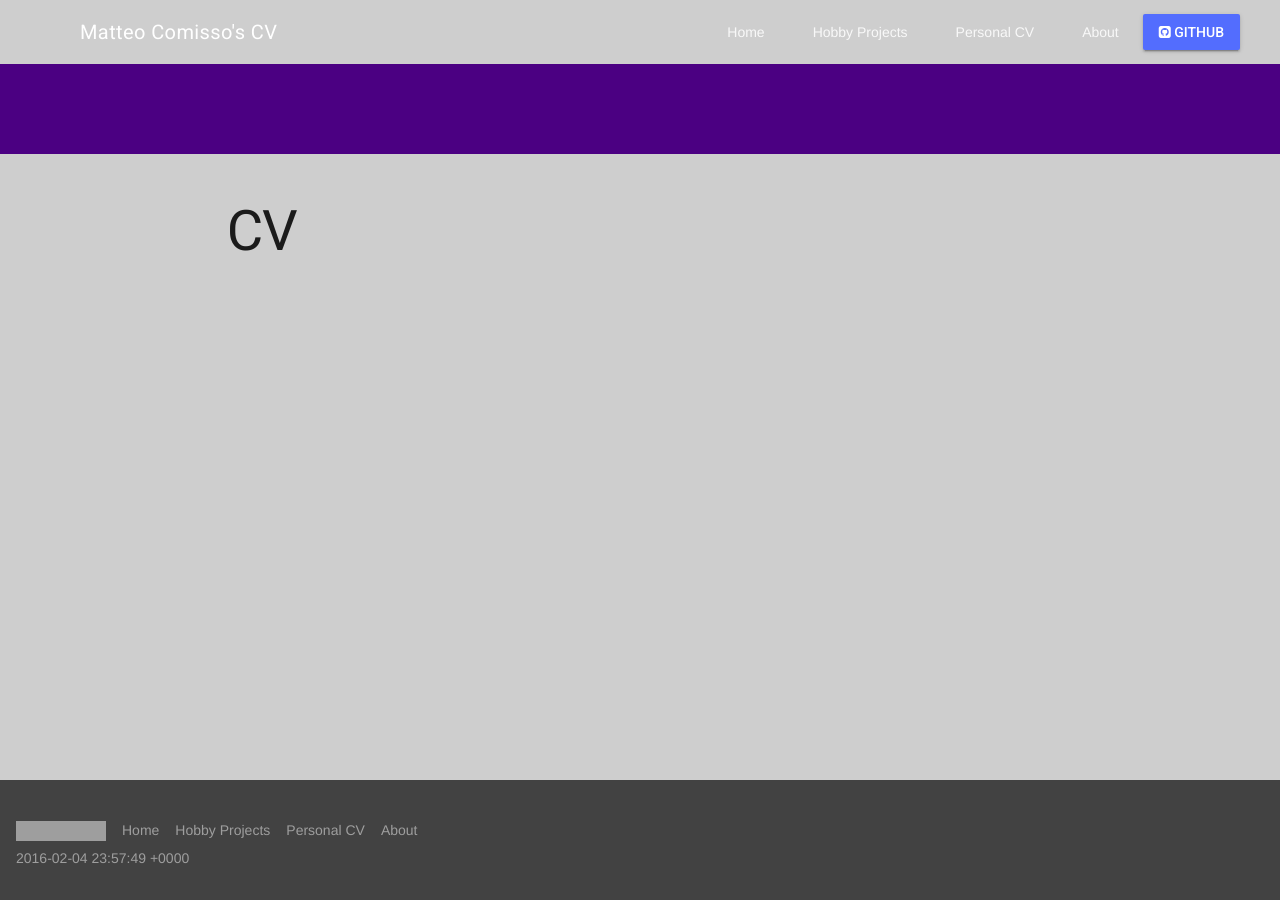
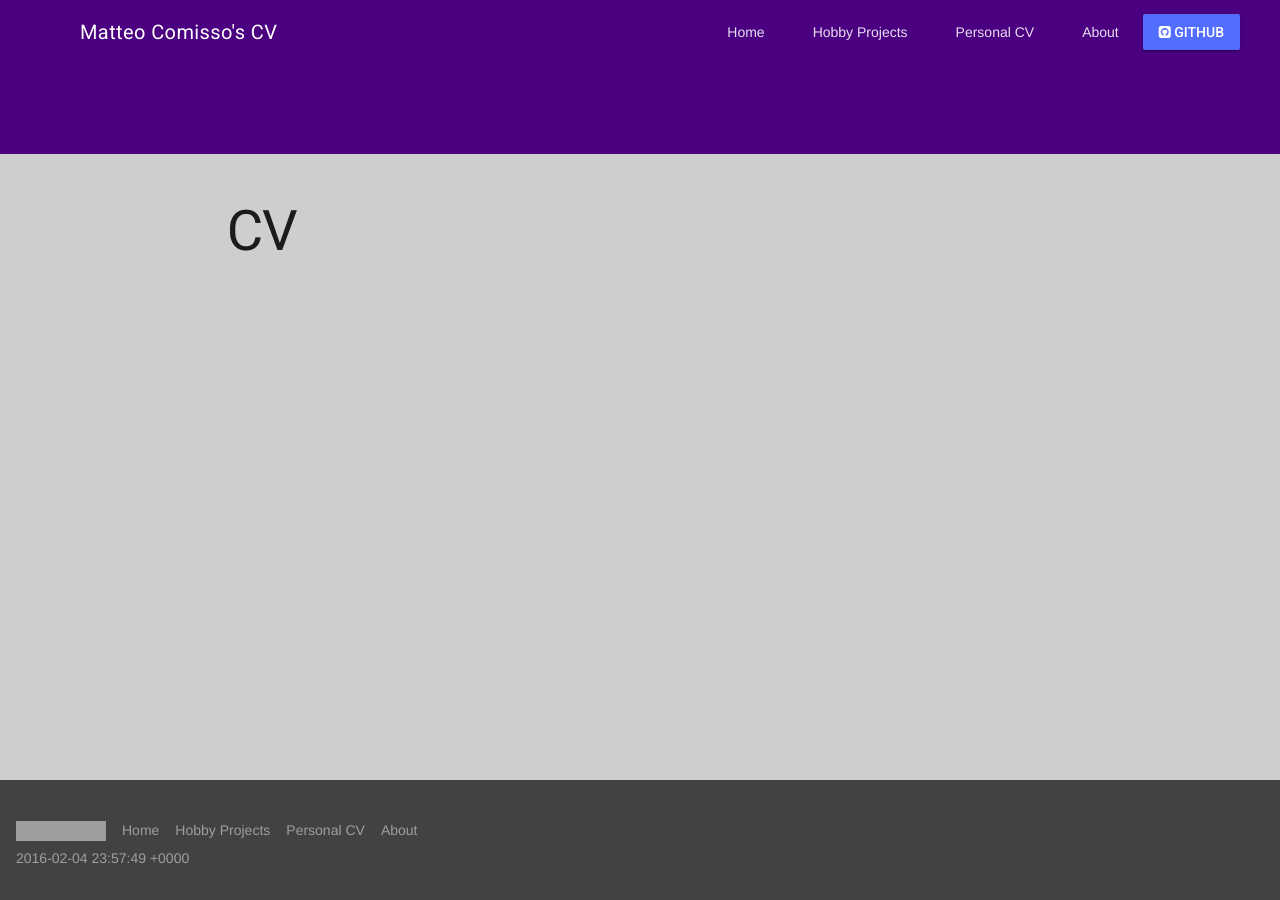
Before and after one commit to mcomisso/mcomisso.github.io, a Jekyll site: the page built from cv/index.html, in a window 1280 px wide. Built offline with Jekyll 4.4.1, drawn with Linux system fonts in a browser that asks for light colours; nearby versions of some CDN libraries; grey boxes are pictures that could not be loaded.

Commit message:
Minor changes in css

```diff
--- a/css/main.css
+++ b/css/main.css
@@ -1,8 +1,10 @@
-html {
+/*CSS SET*/
 
+body {
+  background-color: indigo;
 }
 
-body {
+main {
   background-color: #cecece;
 }
 
```
